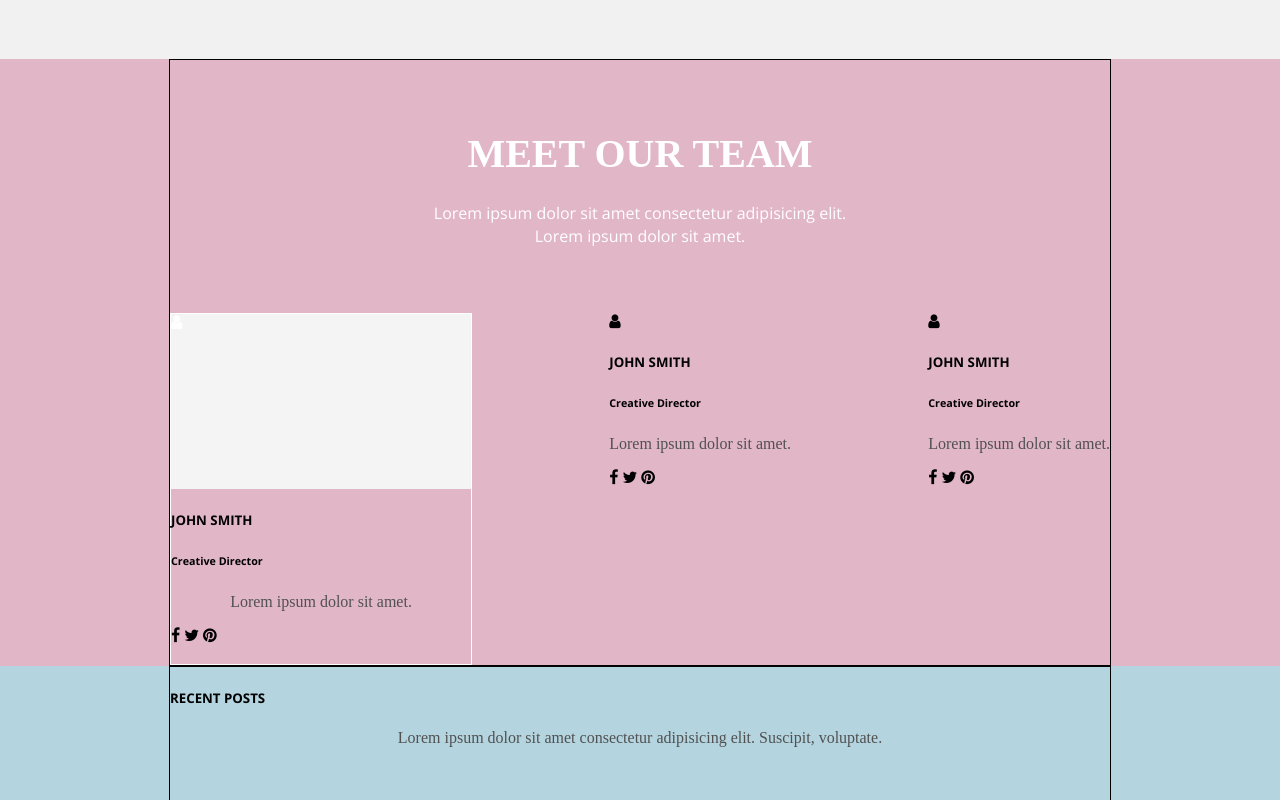
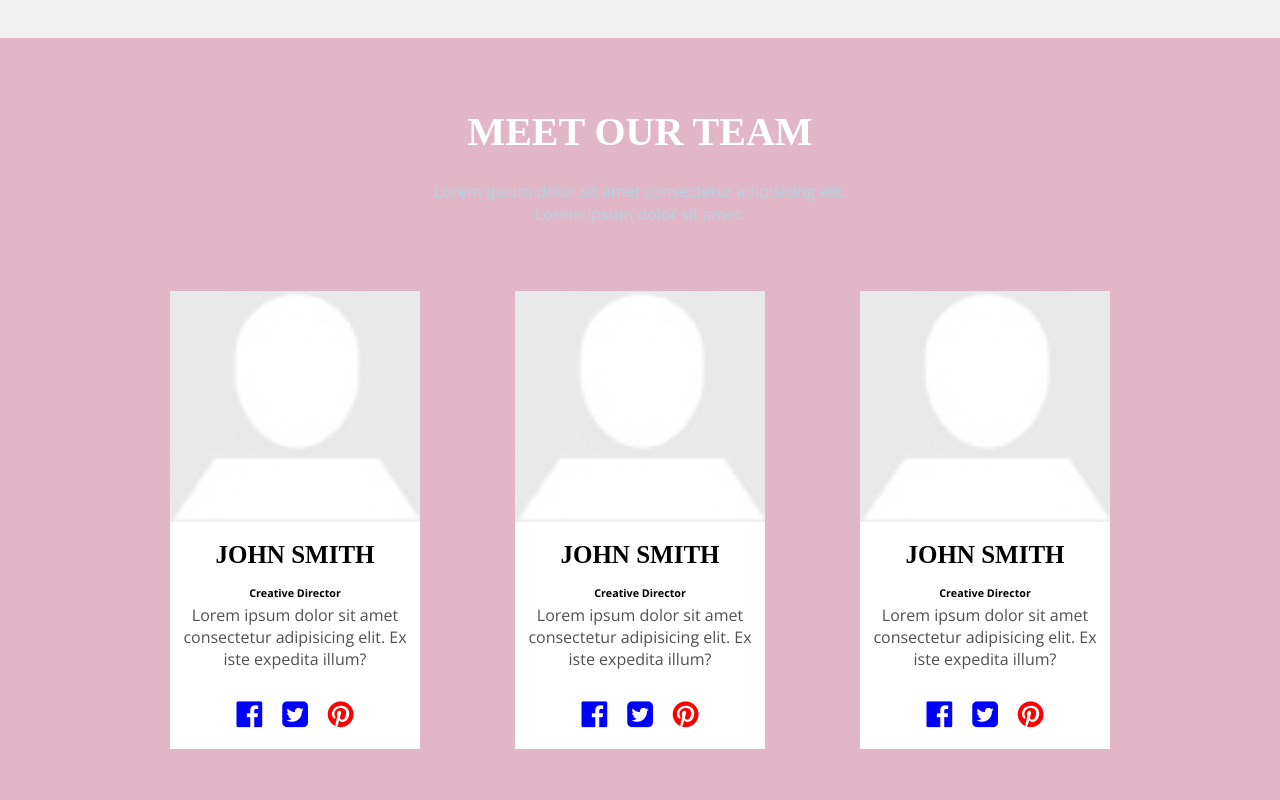
Before and after one commit to gemac2/webcomp1, a PHP site: page / in a window 1280 px wide. Shown: the part 2266-3066 px from the top of the page. Run offline with PHP 8.4, Linux system fonts and the light colour scheme.

Commit message:
section5

```diff
--- a/css/styles.css
+++ b/css/styles.css
@@ -383,7 +423,6 @@
 .content5{
     width: 940px;
     margin: auto;
-    border: 1px solid black;
 }
 .meettitle{
     width: 940px;
@@ -403,32 +442,74 @@
   }
   .meettitle p{
       font-family: 'Open Sans', sans-serif;
-      color: #ffffff;
+      color: #b4d4df;
       text-align: center;
       margin-top: -15px;
   }
   .boxes{
       display: flex;
-      justify-content: space-between;
+    justify-content: space-between;
       margin-top: 50px;
       height: 100%;
   }
-  .box1{
-      width: 300px;
-      height: 350px;
-      border: 1px solid white;
-
+  .box1 .box2 .box3{
+      width: 250px;
+      height: 500px;
   }
-  .user1{
-      width: 300px;
-      height: 175px;
-      background:  #f4f4f4;
+  .user1 .user2 .user3{
+      width: 250px;
+      height: 200px;
   }
-  .user1 i{
-      width: 200px;
-      height: 200px;
-      color: white;
+  .userimg{
+      margin-top: 0px;
+      width: 100%;
+      height: 100%;
   }
+  .description{
+      margin-top: -27px;
+    width: 250px;
+    height: 200px;
+    background: #ffffff;
+    display: flex;
+    flex-direction: column;
+}
+  .description p{
+      margin-top: -20px;
+      font-family: 'Open Sans', sans-serif;
+      color: #515151;
+}
+  .description h5{
+      text-align: center;
+      font-size: 25px;
+      font-family: 'Times New Roman', Times, serif;
+}
+  .description h6{
+      margin-top: -25px;
+    text-align: center;
+}
+  .social{
+    width: 250px;
+    height: 50px;
+    margin-bottom: 60px;
+    background: #ffffff;
+    display: flex;
+    justify-content: center;
+}
+  .social i{
+      font-size: 30px;
+}
+.iconfacebook{
+    color: blue;
+    margin-left: 0px;
+}
+.icontwitter{
+    color: blue;
+    margin-left: 20px;
+}
+.iconpinterest{
+    color: red;
+    margin-left: 20px;
+}
 /*---stylescontent6---*/
 .section6{
     height: 100%;
--- a/index.html
+++ b/index.html
@@ -152,48 +152,65 @@
                       <div class="boxes">
                            <div class="box1">
                               <div class="user1">
-                                <i class="fa fa-user" aria-hidden="true"></i>
+                                <img src="images/user.jpg" class="userimg">
                               </div>
                               <div class="description">
                                   <h5>JOHN SMITH</h5>
                                   <h6>Creative Director</h6>
-                                  <p>Lorem ipsum dolor sit amet.</p>
+                                  <p>Lorem ipsum dolor sit amet consectetur adipisicing elit. Ex iste expedita illum?</p>
                               </div>
                               <div class="social">
-                                    <i class="fa fa-facebook" aria-hidden="true"></i>
-                                    <i class="fa fa-twitter" aria-hidden="true"></i>
+                                   <div class="iconfacebook">
+                                      <i class="fa fa-facebook-official" aria-hidden="true"></i>
+                                  </div>
+                                  <div class="icontwitter">
+                                      <i class="fa fa-twitter-square" aria-hidden="true"></i>
+                                  </div>
+                                  <div class="iconpinterest">
                                     <i class="fa fa-pinterest" aria-hidden="true"></i>
+                                  </div>
                               </div>
                            </div>
                            <div class="box2">
                                 <div class="user2">
-                                  <i class="fa fa-user" aria-hidden="true"></i>
+                                  <img src="images/user.jpg" class="userimg">
                                 </div>
                                 <div class="description">
                                     <h5>JOHN SMITH</h5>
                                     <h6>Creative Director</h6>
-                                    <p>Lorem ipsum dolor sit amet.</p>
+                                    <p>Lorem ipsum dolor sit amet consectetur adipisicing elit. Ex iste expedita illum?</p>
                                 </div>
                                 <div class="social">
-                                      <i class="fa fa-facebook" aria-hidden="true"></i>
-                                      <i class="fa fa-twitter" aria-hidden="true"></i>
+                                    <div class="iconfacebook">
+                                        <i class="fa fa-facebook-official" aria-hidden="true"></i>
+                                    </div>
+                                    <div class="icontwitter">
+                                        <i class="fa fa-twitter-square" aria-hidden="true"></i>
+                                    </div>
+                                    <div class="iconpinterest">
                                       <i class="fa fa-pinterest" aria-hidden="true"></i>
-                                </div>
-                            </div>
+                                    </div>
+                               </div>
+                           </div>
                                <div class="box3">
                                     <div class="user3">
-                                      <i class="fa fa-user" aria-hidden="true"></i>
+                                      <img src="images/user.jpg" class="userimg">
                                     </div>
                                     <div class="description">
                                         <h5>JOHN SMITH</h5>
                                         <h6>Creative Director</h6>
-                                        <p>Lorem ipsum dolor sit amet.</p>
+                                        <p>Lorem ipsum dolor sit amet consectetur adipisicing elit. Ex iste expedita illum?</p>
                                     </div>
                                     <div class="social">
-                                          <i class="fa fa-facebook" aria-hidden="true"></i>
-                                          <i class="fa fa-twitter" aria-hidden="true"></i>
+                                        <div class="iconfacebook">
+                                            <i class="fa fa-facebook-official" aria-hidden="true"></i>
+                                        </div>
+                                        <div class="icontwitter">
+                                            <i class="fa fa-twitter-square" aria-hidden="true"></i>
+                                        </div>
+                                        <div class="iconpinterest">
                                           <i class="fa fa-pinterest" aria-hidden="true"></i>
-                                    </div>
+                                        </div>
                                 </div>
                       </div>
                     </div>
@@ -211,7 +228,7 @@
                                            <div class="arrow1">
                                             <img src="images/x_arrow.png">
                                            </div>
-                                           <div class="description">
+                                           <div class="description2">
                                                <h5>Really Interesting Post</h5>
                                                <h6>October 27</h6>
                                                <p>Lorem ipsum dolor sit amet, consectetur adipisicing elit. Omnis ratione exercitationem totam sapiente, maiores ipsum?</p>
@@ -221,7 +238,7 @@
                                             <div class="arrow2">
                                             <img src="images/x_arrow.png">
                                             </div>
-                                            <div class="description">
+                                            <div class="description2">
                                             <h5>Really Interesting Post</h5>
                                             <h6>October 27</h6>
                                             <p>Lorem ipsum dolor sit amet, consectetur adipisicing elit. Omnis ratione exercitationem totam sapiente, maiores ipsum?</p>
@@ -231,7 +248,7 @@
                                             <div class="arrow3">
                                             <img src="images/x_arrow.png">
                                             </div>
-                                            <div class="description">
+                                            <div class="description2">
                                             <h5>Really Interesting Post</h5>
                                             <h6>October 27</h6>
                                             <p>Lorem ipsum dolor sit amet, consectetur adipisicing elit. Omnis ratione exercitationem totam sapiente, maiores ipsum?</p>
```
Also changed, not shown: other parts of css/styles.css (+40 -0 lines), images/user.jpg (added).
